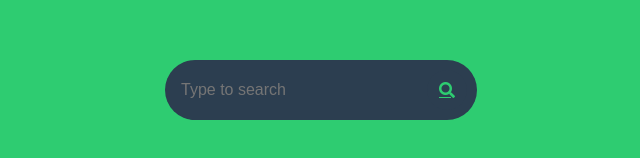
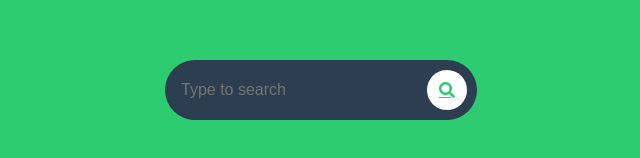
Before and after one commit to LeroyHutchinsonJ/cool-searchbox, a React app: page / in a window 1280 px wide. In both pictures the pointer is over the link 640 px from the left and 400 px from the top of the page. Shown: the part 310-468 px from the top of the page, without its empty margins (319-959 px from the left). Built offline with nearby package versions, Linux system fonts and the light colour scheme.

Commit message:
Finished Product
Finished up the search button thingy, looks good

```diff
--- a/src/styles.css
+++ b/src/styles.css
@@ -27,6 +27,7 @@ body {
   display: flex;
   justify-content: center;
   align-items: center;
+  transition: 0.4s;
 }
 
 .searchText {
@@ -46,3 +47,6 @@ body {
   width: 240px;
   padding: 0 6px;
 }
+.searchBox:hover > .searchBtn {
+  background: white;
+}
```
